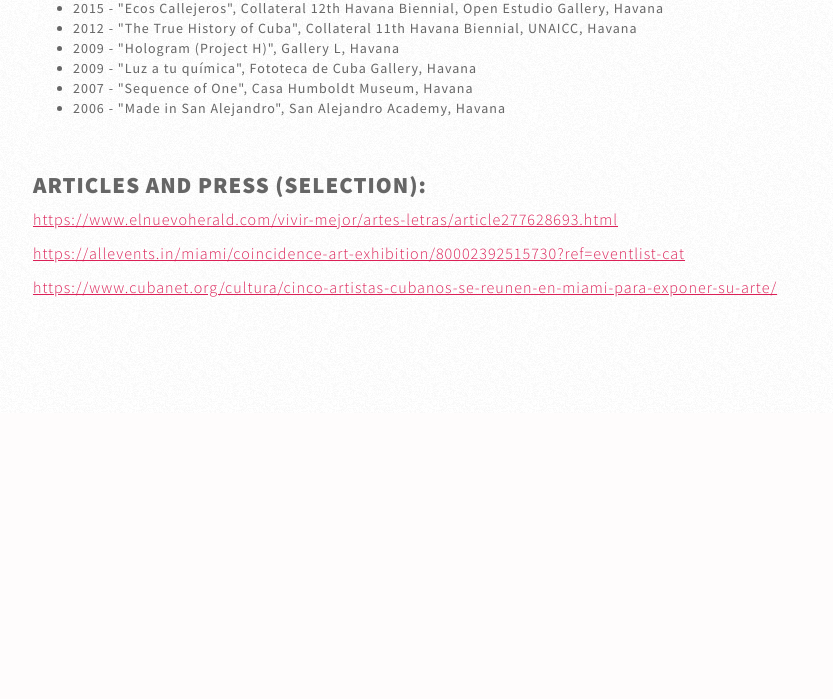
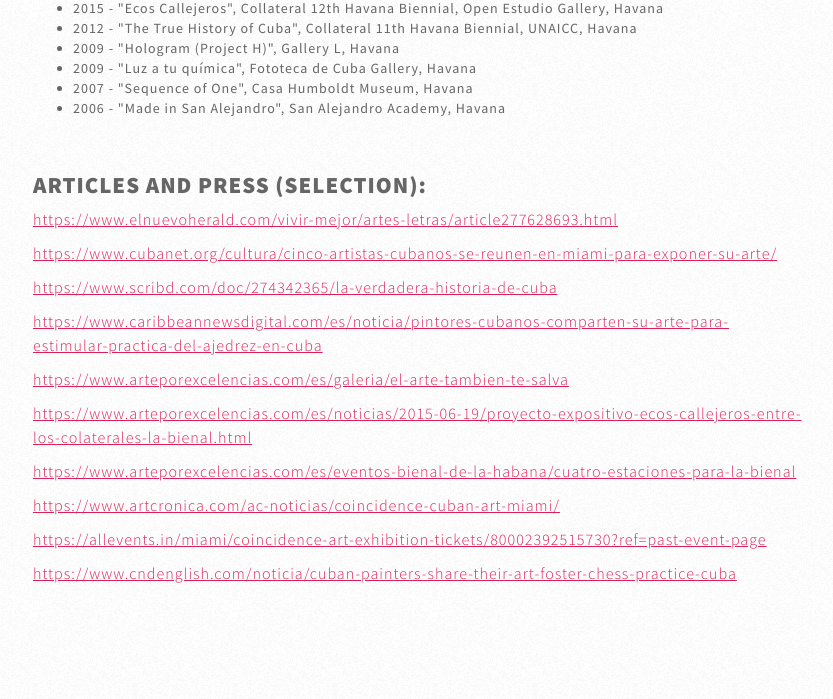
Before and after one commit to beovideskevin/TheArtGalleryDesign, a Django app: page /about in a window 1280 px wide. Shown: the part 1020-1719 px from the top of the page, without its empty margins (422-1255 px from the left). Before the commit the page ends 1317 px from the top, so only its background shows below. Run offline with Django 5.2, Linux system fonts and the light colour scheme; some libraries are stand-ins or nearby versions.

Commit message:
more links

```diff
--- a/www/templates/about.html
+++ b/www/templates/about.html
@@ -74,13 +74,32 @@
             <p>
                 <a href="https://www.elnuevoherald.com/vivir-mejor/artes-letras/article277628693.html" target="_blank">https://www.elnuevoherald.com/vivir-mejor/artes-letras/article277628693.html</a>
             </p>
-
-            <p>
-                <a href="https://allevents.in/miami/coincidence-art-exhibition/80002392515730?ref=eventlist-cat" target="_blank">https://allevents.in/miami/coincidence-art-exhibition/80002392515730?ref=eventlist-cat</a>
-            </p>
-
             <p>
                 <a href="https://www.cubanet.org/cultura/cinco-artistas-cubanos-se-reunen-en-miami-para-exponer-su-arte/" target="_blank">https://www.cubanet.org/cultura/cinco-artistas-cubanos-se-reunen-en-miami-para-exponer-su-arte/</a>
+            </p>
+            <p>
+                <a href="https://www.scribd.com/doc/274342365/la-verdadera-historia-de-cuba" target="_blank">https://www.scribd.com/doc/274342365/la-verdadera-historia-de-cuba</a>
+            </p>
+            <p>
+                <a href="https://www.caribbeannewsdigital.com/es/noticia/pintores-cubanos-comparten-su-arte-para-estimular-practica-del-ajedrez-en-cuba" target="_blank">https://www.caribbeannewsdigital.com/es/noticia/pintores-cubanos-comparten-su-arte-para-estimular-practica-del-ajedrez-en-cuba</a>
+            </p>
+            <p>
+                <a href="https://www.arteporexcelencias.com/es/galeria/el-arte-tambien-te-salva" target="_blank">https://www.arteporexcelencias.com/es/galeria/el-arte-tambien-te-salva</a>
+            </p>
+            <p>
+                <a href="https://www.arteporexcelencias.com/es/noticias/2015-06-19/proyecto-expositivo-ecos-callejeros-entre-los-colaterales-la-bienal.html" target="_blank">https://www.arteporexcelencias.com/es/noticias/2015-06-19/proyecto-expositivo-ecos-callejeros-entre-los-colaterales-la-bienal.html</a>
+            </p>
+            <p>
+                <a href="https://www.arteporexcelencias.com/es/eventos-bienal-de-la-habana/cuatro-estaciones-para-la-bienal" target="_blank">https://www.arteporexcelencias.com/es/eventos-bienal-de-la-habana/cuatro-estaciones-para-la-bienal</a>
+            </p>
+            <p>
+                <a href="https://www.artcronica.com/ac-noticias/coincidence-cuban-art-miami/" target="_blank">https://www.artcronica.com/ac-noticias/coincidence-cuban-art-miami/</a>
+            </p>
+            <p>
+                <a href="https://allevents.in/miami/coincidence-art-exhibition-tickets/80002392515730?ref=past-event-page" target="_blank">https://allevents.in/miami/coincidence-art-exhibition-tickets/80002392515730?ref=past-event-page</a>
+            </p>
+            <p>
+                <a href="https://www.cndenglish.com/noticia/cuban-painters-share-their-art-foster-chess-practice-cuba" target="_blank">https://www.cndenglish.com/noticia/cuban-painters-share-their-art-foster-chess-practice-cuba</a>
             </p>
             <p>
                 <br>
```
